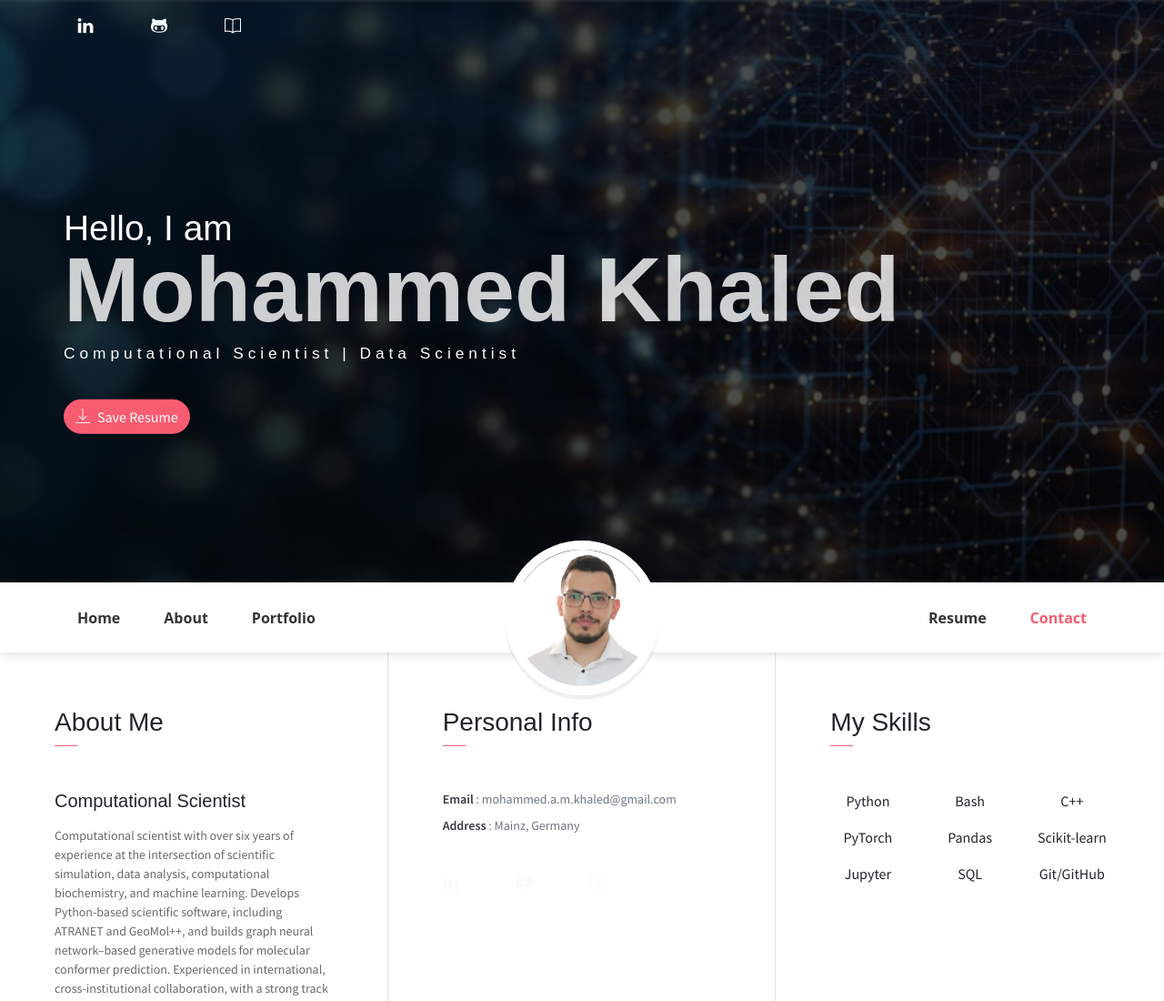
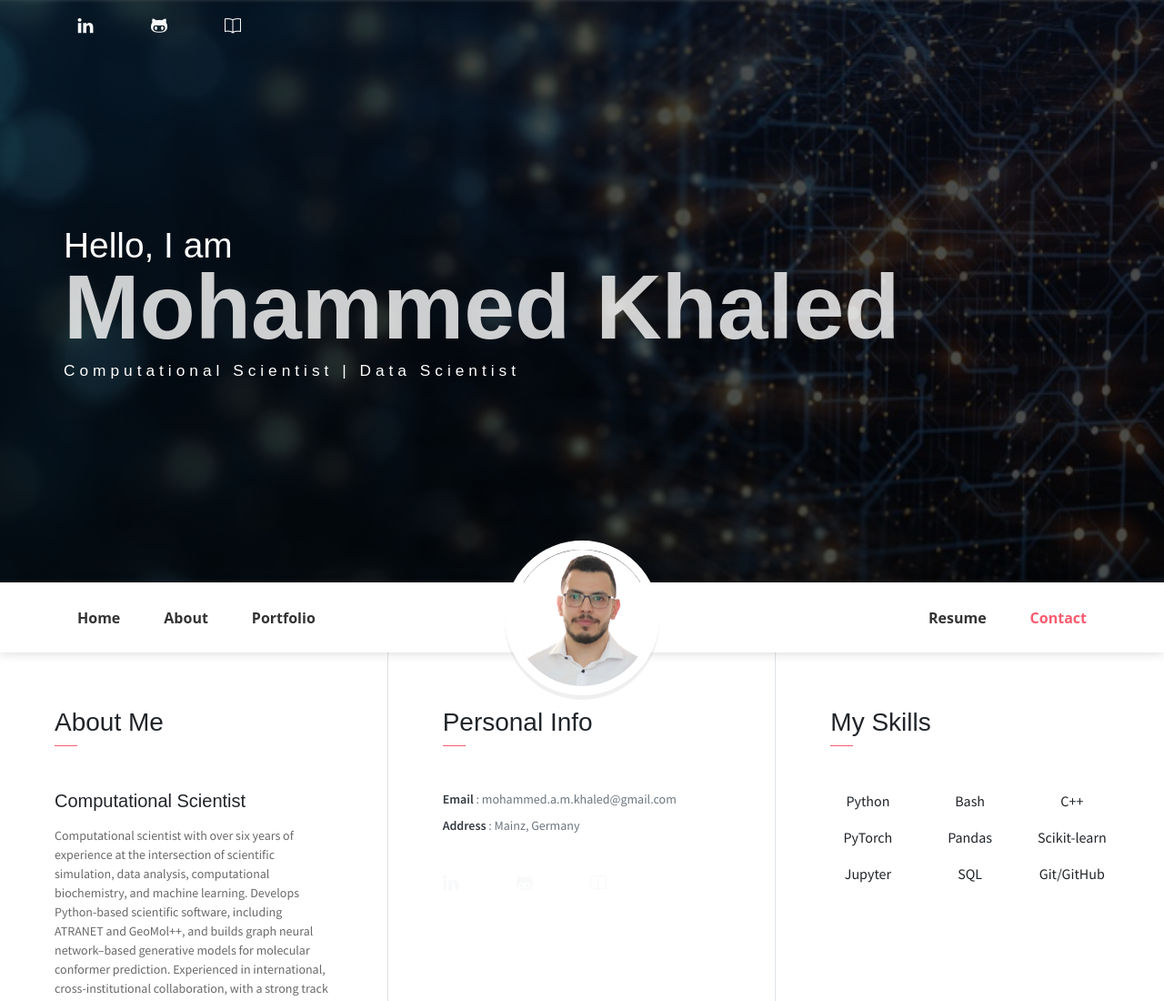
Before and after one commit to Mohammmed-khaled/mkhaled.github.io, a website: page index.html in a window 1280 px wide. Shown: the top 1100 px of the page at 91% size. Drawn offline with Linux system fonts and the light colour scheme; some packages are replaced by stand-ins of ours.

Commit message:
Remove CV links from index.html

```diff
--- a/index.html
+++ b/index.html
@@ -14,7 +14,7 @@
     <link rel="icon" type="image/png" href="assets/imgs2/khaled.png">
 </head>
 <body data-spy="scroll" data-target=".navbar" data-offset="40" id="home">
-    <a href="https://github.com/Mohammmed-khaled/mkhaled.github.io/blob/ea43a84f81601f5398264dab8e6cffd4cdd3a6be/M_Khaled_CV.pdf" class="btn btn-primary btn-component" data-spy="affix" data-offset-top="600"><i class="ti-shift-left-alt"></i>  Resume</a>
+    <!-- <a href="https://github.com/Mohammmed-khaled/mkhaled.github.io/blob/ea43a84f81601f5398264dab8e6cffd4cdd3a6be/M_Khaled_CV.pdf" class="btn btn-primary btn-component" data-spy="affix" data-offset-top="600"><i class="ti-shift-left-alt"></i>  Resume</a> -->
     <header class="header">
         <div class="container">
             <ul class="social-icons pt-3">
@@ -26,8 +26,8 @@
                 <h4 class="header-subtitle">Hello, I am</h4>
                 <h1 class="header-title">Mohammed Khaled</h1>
                 <h6 class="header-mono" >Computational Scientist | Data Scientist</h6>
-		<a href="https://github.com/Mohammmed-khaled/mkhaled.github.io/blob/ea43a84f81601f5398264dab8e6cffd4cdd3a6be/M_Khaled_CV.pdf" download class="btn btn-primary btn-rounded">
-    			<i class="ti-download pr-2"></i>Save Resume
+		<!-- <a href="https://github.com/Mohammmed-khaled/mkhaled.github.io/blob/ea43a84f81601f5398264dab8e6cffd4cdd3a6be/M_Khaled_CV.pdf" download class="btn btn-primary btn-rounded">
+    			<i class="ti-download pr-2"></i>Save Resume -->
 		</a>
 	    </div>
         </div>
```
Also changed, not shown: 1 other file.
